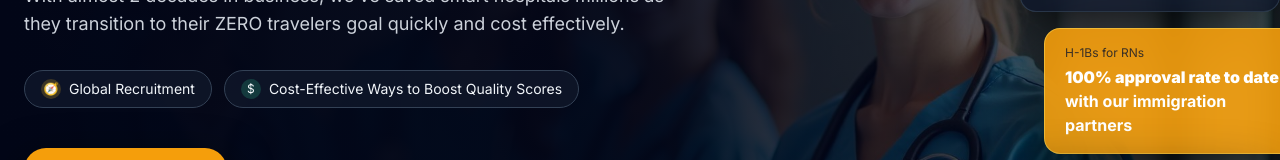
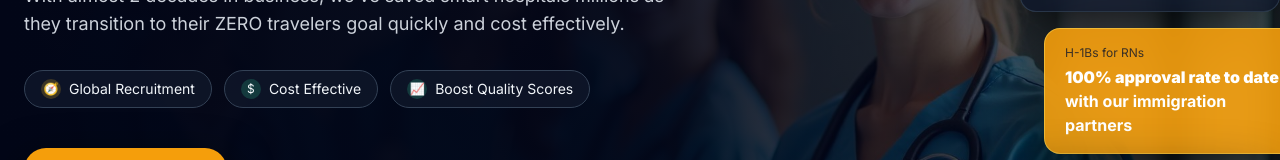
Before and after one commit to EHealthJobs/E-HealthJobs, a Next.js app: page / in a window 1280 px wide. Shown: the part 304-464 px from the top of the page. Built offline with nearby package versions, Linux system fonts and the light colour scheme; no server answers.

Commit message:
CHanges on home layout

```diff
--- a/src/components/Hero.tsx
+++ b/src/components/Hero.tsx
@@ -82,8 +82,13 @@ const Hero = () => {
                 <span className="h-5 w-5 rounded-full bg-emerald-400/20 flex items-center justify-center text-xs">
                   $
                 </span>
-                {/* Cost Effective Boost Quality Scores */}
-                Cost-Effective Ways to Boost Quality Scores
+                Cost Effective
+              </div>
+              <div className="inline-flex items-center gap-2 rounded-full bg-slate-900/80 border border-slate-700 px-4 py-2 text-sm text-slate-100">
+                <span className="h-5 w-5 rounded-full bg-emerald-400/20 flex items-center justify-center text-xs">
+                  📈
+                </span>
+                Boost Quality Scores
               </div>
             </motion.div>
 
```
